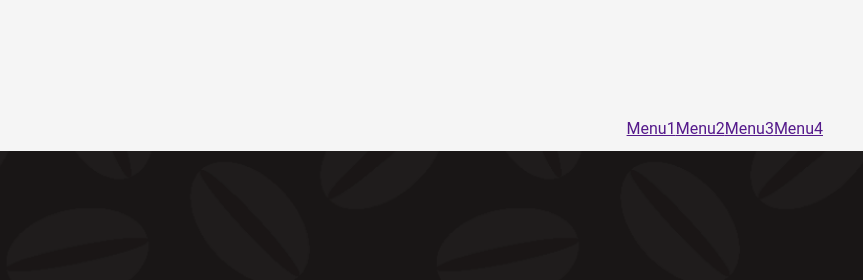
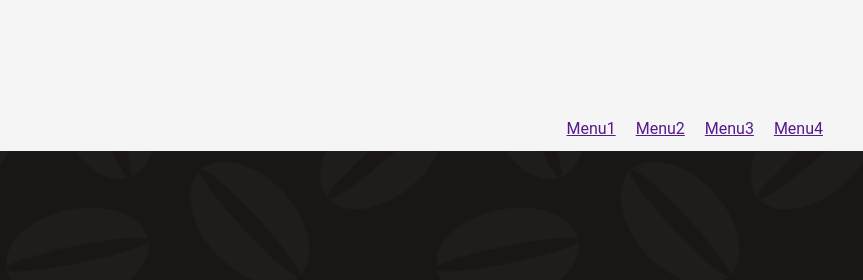
Before and after one commit to JesusDavidAgamezBarrios/RefuerzoDeGridyFlex, a plain HTML site: page index.html in a window 1280 px wide. Shown: the top 280 px of the page, 417-1280 px from the left. Drawn offline with nearby package versions, Linux system fonts and the light colour scheme.

Commit message:
fix: :bug: corrigiendo un commit que no se subio correctamente
bug en el codigo y en el commit

@CampusLands

```diff
--- a/css/styles.css
+++ b/css/styles.css
@@ -33,3 +33,7 @@ nav ul {
     margin-right: 20px;
     flex-direction: row;
 }
+
+nav ul li {
+    margin-left: 20px;
+}
```
